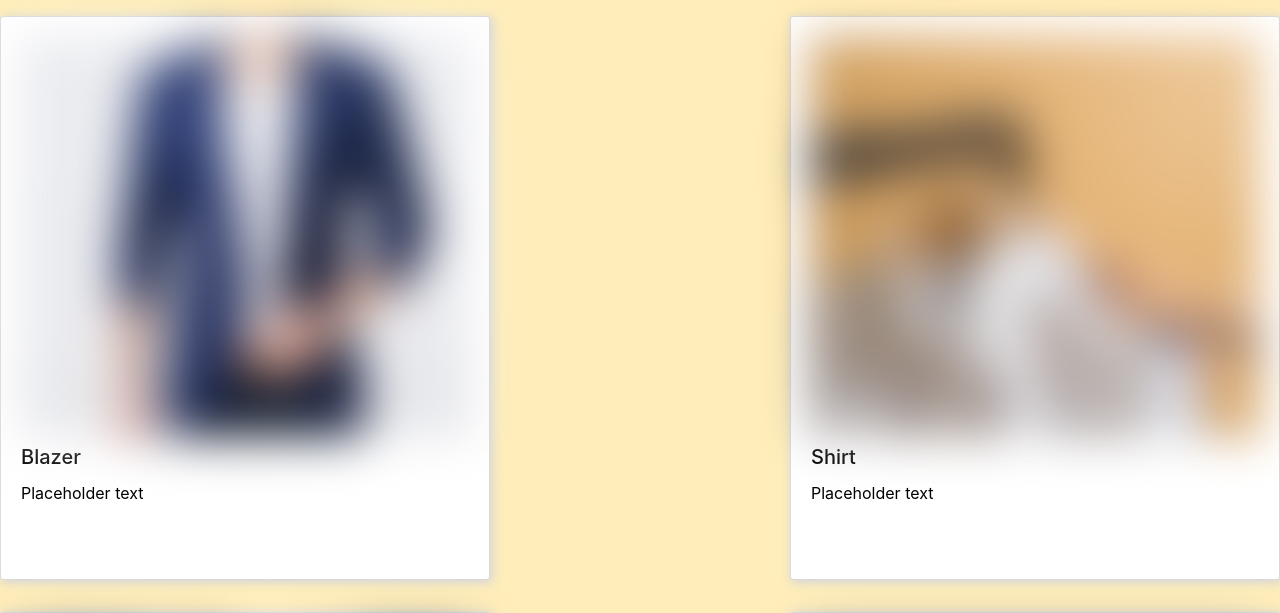
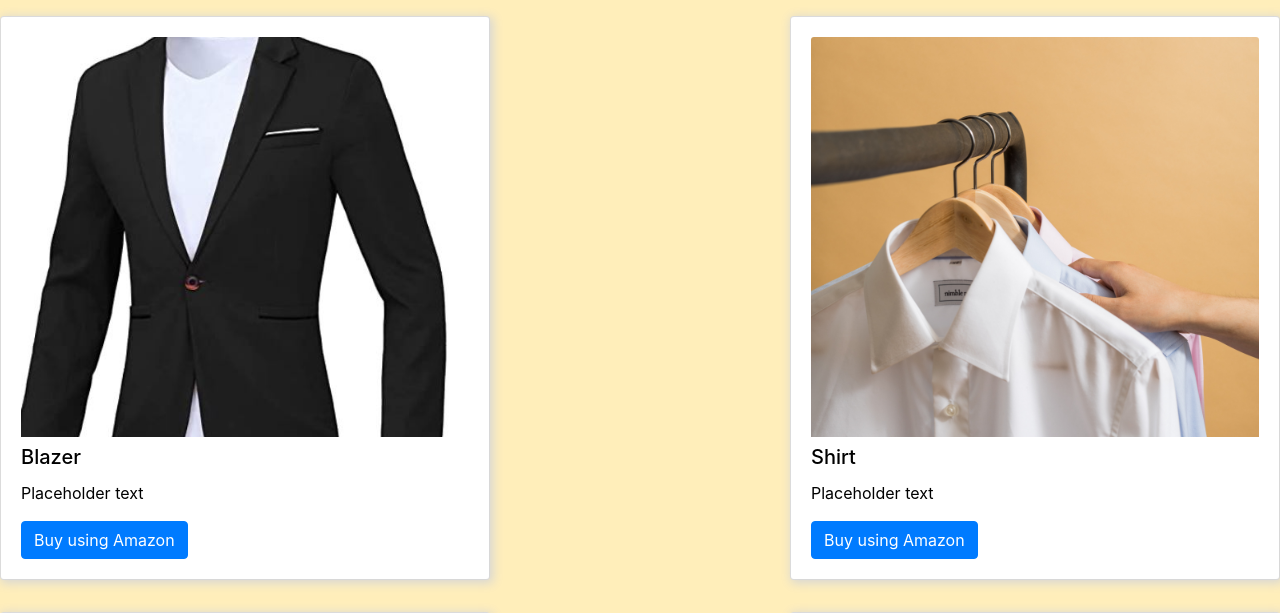
Before and after one commit to HKgame01/HackTheRunway, a Flask app: page /male in a window 1280 px wide. Shown: the part 56-669 px from the top of the page. Run offline with Flask 2, Linux system fonts and the light colour scheme; some libraries are stand-ins or nearby versions.

Commit message:
amazon fix

```diff
--- a/main.py
+++ b/main.py
@@ -16,12 +16,12 @@ def home_page():
 @app.route('/male')
 def male():
     clothes = [
-      {'img': "/static/img/mens-blazer.jpg",  'title': 'Blazer',   'text': 'Placeholder text'},
-      {'img': "/static/img/mens-shirts.jpg",  'title': 'Shirt',    'text': 'Placeholder text'},
-      {'img': "/static/img/mens-pants.webp",   'title': 'Pants',    'text': 'Placeholder text'},
-      {'img': "/static/img/mens-shoes.jpg",  'title': 'Shoes',   'text': 'Placeholder text'},
-      {'img': "/static/img/mens-sweater.jpg", 'title': 'Sweater',  'text': 'Placeholder text'},
-      {'img': "/static/img/mens-tshirt.jpg",  'title': 'Tshirt',   'text': 'Placeholder text'}
+      {'img': "/static/img/mens-blazer.jpg",  'title': 'Blazer',   'text': 'Placeholder text', 'link': "https://a.co/d/eOwDI8h"},
+      {'img': "/static/img/mens-shirts.jpg",  'title': 'Shirt',    'text': 'Placeholder text', 'link': "#"},
+      {'img': "/static/img/mens-pants.webp",   'title': 'Pants',    'text': 'Placeholder text', 'link': "#"},
+      {'img': "/static/img/mens-shoes.jpg",  'title': 'Shoes',   'text': 'Placeholder text', 'link': "#"},
+      {'img': "/static/img/mens-sweater.jpg", 'title': 'Sweater',  'text': 'Placeholder text', 'link': "#"},
+      {'img': "/static/img/mens-tshirt.jpg",  'title': 'Tshirt',   'text': 'Placeholder text', 'link': "#"}
 
     ]
     return render_template('male.html', clothes=clothes)
--- a/static/styles/style.css
+++ b/static/styles/style.css
@@ -23,11 +23,11 @@ body{
   width:28rem;
   height:25rem;
   object-fit:cover;
-  filter:blur(1.5rem);
+  /*filter:blur(1.5rem);*/
 }
 
 #amazon-button {
-  visibility:hidden
+  /*visibility:hidden*/
 }
 
 .card-columns {
--- a/templates/male.html
+++ b/templates/male.html
@@ -23,7 +23,7 @@
           <img class="card-img-top" id="card-image" src={{c.img}} alt="">
           <h5 class="mt-2 card-title" style="color:black;">{{c.title}}</h5>
           <p class="card-text" style="color:black;">{{c.text}}</p>
-          <a href="#" class="btn btn-primary" id="amazon-button">Buy using Amazon</a>
+          <a href={{c.link}} class="btn btn-primary" id="amazon-button">Buy using Amazon</a>
         </div>
       </div>
   </div>
```
Also changed, not shown: static/img/mens-blazer.jpg, 1 other file.
